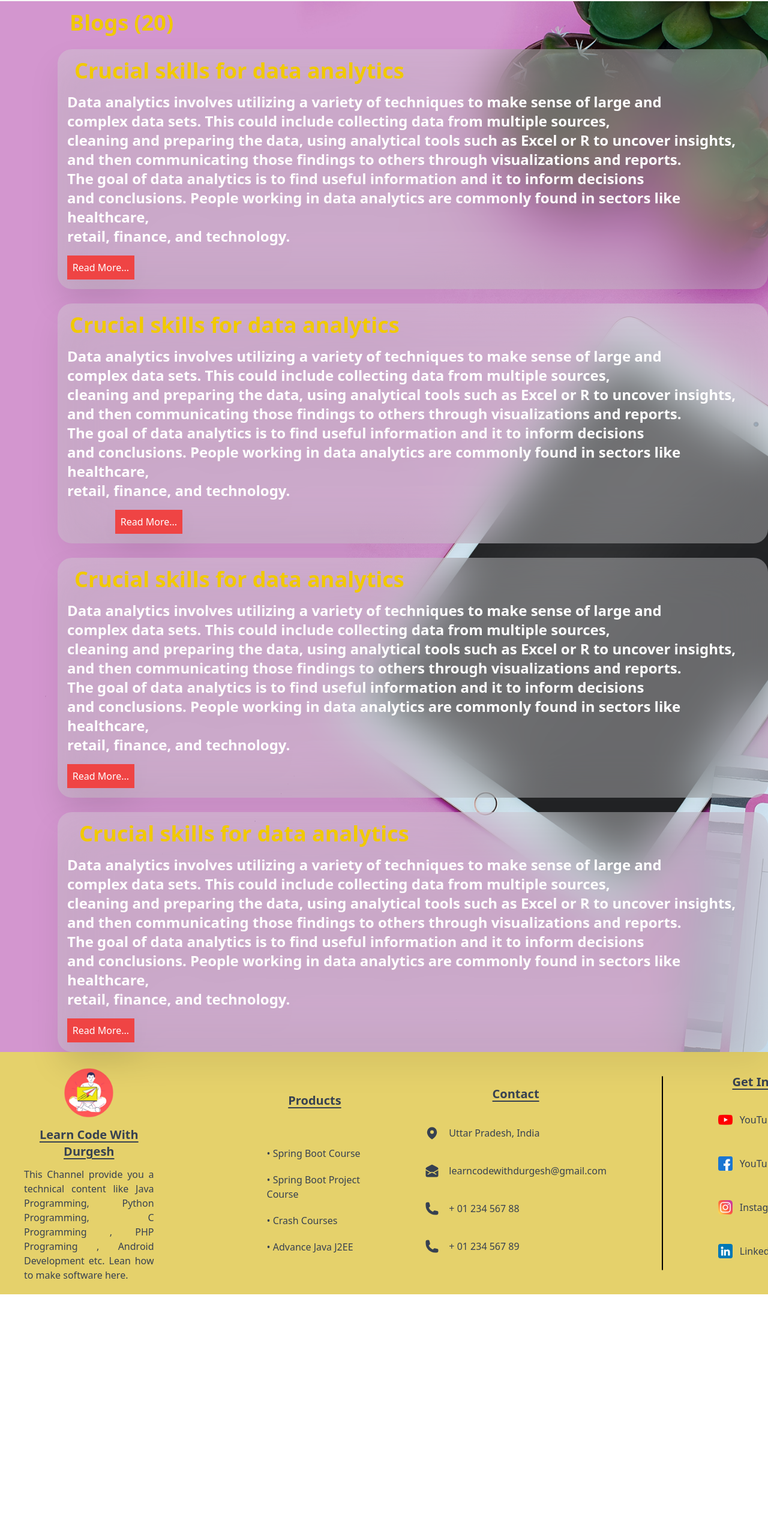
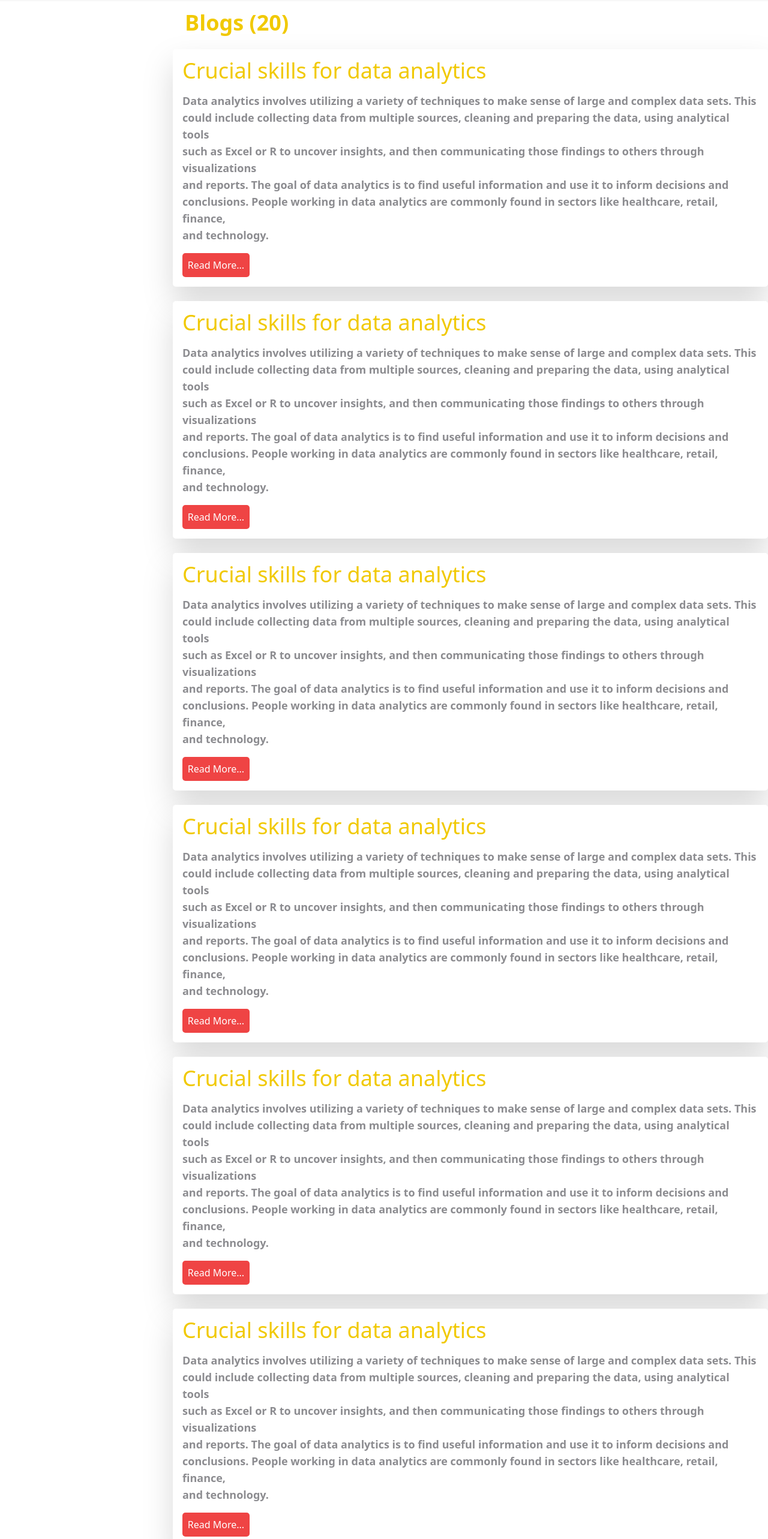
Before and after one commit to Gautam0104/office-project-lcwd-website-, a Next.js app: page /blogs in a window 1280 px wide. Shown: the part 62-2628 px from the top of the page at 60% size. Before the commit the page ends 2220 px from the top, so only its background shows below. Built offline with nearby package versions, Linux system fonts and the light colour scheme.

Commit message:
all cummit

```diff
--- a/components/Blogs.js
+++ b/components/Blogs.js
@@ -3,99 +3,143 @@ import React from 'react'
 const Blogs = () => {
   return (
     <div>
-       <div className="z-40 mx-auto  flex flex-col justify-center bg-cover custom-img" >
-       <h1 className=" mt-4 ml-8 lg:ml-24 text-primary-dark text-4xl lg:text-4xl font-semibold px-5 ">
+       <div className="z-40 mx-auto  flex flex-col justify-center bg-cover  " >
+       <h1 className=" mt-4 ml-8 lg:ml-72 text-primary-dark text-4xl lg:text-4xl font-semibold px-5 ">
 
 Blogs (20)
 </h1>
-<div className="rounded-3xl drop-shadow-2xl w-80 lg:w-fit ml-8 lg:ml-24  bg-zinc-400/30 lg:bg-zinc-300/40 backdrop-blur-2xl py-4 mt-6 ">
-<h1 className=" ml-2 text-primary-dark text-2xl lg:text-4xl font-semibold px-5 ">
+<div className="drop-shadow-2xl bg-white w-[95%] rounded-[5px] lg:w-fit ml-8 lg:ml-72  py-4 mt-6 mx-auto">
+<h1 className=" ml-2 text-primary-dark text-2xl lg:text-4xl  px-2 ">
 Crucial skills for data analytics
 </h1>
-<h1 className="ml-2 lg:ml-4 text-white px-5 lg:px-0 font-semibold lg:text-2xl my-4 mr-4">
-Data analytics involves utilizing a variety of techniques
-to make sense of  large and  <br />complex data sets.
- This could include collecting data from multiple sources,<br />
-  cleaning and preparing the data,
-  using analytical tools such as Excel or R  to uncover insights, <br />
-  and then communicating those findings to others through
-  visualizations and reports. <br /> The goal of data
-  analytics is to find useful information and
-   it to inform decisions  <br /> and conclusions.
-   People working in data analytics are commonly
-    found in sectors like healthcare,  <br />retail,
-     finance, and technology.
+<h1 className="ml-2 lg:ml-4 text-zinc-700/60 px-5 lg:px-0 font-semibold lg:text-lg my-4 mr-4">
+Data analytics involves utilizing a
+variety of techniques to make sense of large and complex data sets.
+This <br /> could include collecting data from multiple sources, cleaning and
+preparing the data, using analytical tools<br /> such as Excel or R to uncover
+ insights, and then communicating those findings to others through visualizations<br />
+ and reports. The goal of data analytics is to find useful information and use
+ it to inform decisions and<br /> conclusions. People working in data analytics are commonly
+ found in sectors like healthcare, retail, finance,<br /> and technology.
 </h1>
-<div className="text-center bg-red-500 hover:bg-red-600 w-28 ml-4  py-2 lg:text-1xl text-white">
+<div className=" rounded-[5px] text-center bg-red-500 hover:bg-red-600 w-28 ml-4  py-2 lg:text-1xl text-white">
     <a href="">Read More...</a>
 </div>
     </div>
-    <div className="rounded-3xl drop-shadow-2xl w-80 lg:w-fit ml-8 lg:ml-24  bg-zinc-400/30 lg:bg-zinc-300/40 backdrop-blur-2xl py-4 mt-6 ">
-<h1 className="  text-primary-dark text-2xl lg:text-4xl font-semibold px-5 ">
+    <div className="drop-shadow-2xl bg-white w-[95%] rounded-[5px] lg:w-fit ml-8 lg:ml-72  py-4 mt-6 mx-auto">
+<h1 className=" ml-2 text-primary-dark text-2xl lg:text-4xl  px-2 ">
 Crucial skills for data analytics
 </h1>
-<h1 className="ml-2 lg:ml-4 text-white px-5 lg:px-0 font-semibold lg:text-2xl my-4 mr-4">
-Data analytics involves utilizing a variety of techniques
-to make sense of  large and  <br />complex data sets.
- This could include collecting data from multiple sources,<br />
-  cleaning and preparing the data,
-  using analytical tools such as Excel or R  to uncover insights, <br />
-  and then communicating those findings to others through
-  visualizations and reports. <br /> The goal of data
-  analytics is to find useful information and
-   it to inform decisions  <br /> and conclusions.
-   People working in data analytics are commonly
-    found in sectors like healthcare,  <br />retail,
-     finance, and technology.
+<h1 className="ml-2 lg:ml-4 text-zinc-700/60 px-5 lg:px-0 font-semibold lg:text-lg my-4 mr-4">
+Data analytics involves utilizing a
+variety of techniques to make sense of large and complex data sets.
+This <br /> could include collecting data from multiple sources, cleaning and
+preparing the data, using analytical tools<br /> such as Excel or R to uncover
+ insights, and then communicating those findings to others through visualizations<br />
+ and reports. The goal of data analytics is to find useful information and use
+ it to inform decisions and<br /> conclusions. People working in data analytics are commonly
+ found in sectors like healthcare, retail, finance,<br /> and technology.
 </h1>
-<div className="text-center bg-red-500 hover:bg-red-600 w-28 ml-8 lg:ml-24   py-2 lg:text-1xl text-white">
+<div className=" rounded-[5px] text-center bg-red-500 hover:bg-red-600 w-28 ml-4  py-2 lg:text-1xl text-white">
     <a href="">Read More...</a>
 </div>
 </div>
-    <div className="rounded-3xl drop-shadow-2xl w-80 lg:w-fit ml-8 lg:ml-24  bg-zinc-400/30 lg:bg-zinc-300/40 backdrop-blur-2xl py-4 mt-6 ">
-<h1 className=" ml-2 text-primary-dark text-2xl lg:text-4xl font-semibold px-5 ">
+
+<div className="drop-shadow-2xl bg-white w-[95%] rounded-[5px] lg:w-fit ml-8 lg:ml-72  py-4 mt-6 mx-auto">
+<h1 className=" ml-2 text-primary-dark text-2xl lg:text-4xl  px-2 ">
 Crucial skills for data analytics
 </h1>
-<h1 className="ml-2 lg:ml-4 text-white px-5 lg:px-0 font-semibold lg:text-2xl my-4 mr-4">
-Data analytics involves utilizing a variety of techniques
-to make sense of  large and  <br />complex data sets.
- This could include collecting data from multiple sources,<br />
-  cleaning and preparing the data,
-  using analytical tools such as Excel or R  to uncover insights, <br />
-  and then communicating those findings to others through
-  visualizations and reports. <br /> The goal of data
-  analytics is to find useful information and
-   it to inform decisions  <br /> and conclusions.
-   People working in data analytics are commonly
-    found in sectors like healthcare,  <br />retail,
-     finance, and technology.
+<h1 className="ml-2 lg:ml-4 text-zinc-700/60 px-5 lg:px-0 font-semibold lg:text-lg my-4 mr-4">
+Data analytics involves utilizing a
+variety of techniques to make sense of large and complex data sets.
+This <br /> could include collecting data from multiple sources, cleaning and
+preparing the data, using analytical tools<br /> such as Excel or R to uncover
+ insights, and then communicating those findings to others through visualizations<br />
+ and reports. The goal of data analytics is to find useful information and use
+ it to inform decisions and<br /> conclusions. People working in data analytics are commonly
+ found in sectors like healthcare, retail, finance,<br /> and technology.
 </h1>
-<div className="text-center bg-red-500 hover:bg-red-600 w-28 ml-4  py-2 lg:text-1xl text-white">
+<div className=" rounded-[5px] text-center bg-red-500 hover:bg-red-600 w-28 ml-4  py-2 lg:text-1xl text-white">
     <a href="">Read More...</a>
 </div>
 </div>
-    <div className="rounded-3xl drop-shadow-2xl w-80 lg:w-fit ml-8 lg:ml-24   bg-zinc-400/30 lg:bg-zinc-300/40 backdrop-blur-2xl py-4 mt-6 ">
-<h1 className=" ml-2 lg:ml-4 text-primary-dark text-2xl lg:text-4xl font-semibold px-5 ">
+
+<div className="drop-shadow-2xl bg-white w-[95%] rounded-[5px] lg:w-fit ml-8 lg:ml-72  py-4 mt-6 mx-auto">
+<h1 className=" ml-2 text-primary-dark text-2xl lg:text-4xl  px-2 ">
 Crucial skills for data analytics
 </h1>
-<h1 className="ml-4 text-white px-5 lg:px-0 font-semibold lg:text-2xl my-4 mr-4 ">
-Data analytics involves utilizing a variety of techniques
-to make sense of  large and  <br />complex data sets.
- This could include collecting data from multiple sources,<br />
-  cleaning and preparing the data,
-  using analytical tools such as Excel or R  to uncover insights, <br />
-  and then communicating those findings to others through
-  visualizations and reports. <br /> The goal of data
-  analytics is to find useful information and
-   it to inform decisions  <br /> and conclusions.
-   People working in data analytics are commonly
-    found in sectors like healthcare,  <br />retail,
-     finance, and technology.
+<h1 className="ml-2 lg:ml-4 text-zinc-700/60 px-5 lg:px-0 font-semibold lg:text-lg my-4 mr-4">
+Data analytics involves utilizing a
+variety of techniques to make sense of large and complex data sets.
+This <br /> could include collecting data from multiple sources, cleaning and
+preparing the data, using analytical tools<br /> such as Excel or R to uncover
+ insights, and then communicating those findings to others through visualizations<br />
+ and reports. The goal of data analytics is to find useful information and use
+ it to inform decisions and<br /> conclusions. People working in data analytics are commonly
+ found in sectors like healthcare, retail, finance,<br /> and technology.
 </h1>
-<div className="text-center bg-red-500 hover:bg-red-600 w-28 ml-6 lg:ml-4  py-2 lg:text-1xl text-white">
+<div className=" rounded-[5px] text-center bg-red-500 hover:bg-red-600 w-28 ml-4  py-2 lg:text-1xl text-white">
     <a href="">Read More...</a>
 </div>
 </div>
+
+<div className="drop-shadow-2xl bg-white w-[95%] rounded-[5px] lg:w-fit ml-8 lg:ml-72  py-4 mt-6 mx-auto">
+<h1 className=" ml-2 text-primary-dark text-2xl lg:text-4xl  px-2 ">
+Crucial skills for data analytics
+</h1>
+<h1 className="ml-2 lg:ml-4 text-zinc-700/60 px-5 lg:px-0 font-semibold lg:text-lg my-4 mr-4">
+Data analytics involves utilizing a
+variety of techniques to make sense of large and complex data sets.
+This <br /> could include collecting data from multiple sources, cleaning and
+preparing the data, using analytical tools<br /> such as Excel or R to uncover
+ insights, and then communicating those findings to others through visualizations<br />
+ and reports. The goal of data analytics is to find useful information and use
+ it to inform decisions and<br /> conclusions. People working in data analytics are commonly
+ found in sectors like healthcare, retail, finance,<br /> and technology.
+</h1>
+<div className=" rounded-[5px] text-center bg-red-500 hover:bg-red-600 w-28 ml-4  py-2 lg:text-1xl text-white">
+    <a href="">Read More...</a>
+</div>
+</div>
+
+<div className="drop-shadow-2xl bg-white w-[95%] rounded-[5px] lg:w-fit ml-8 lg:ml-72  py-4 mt-6 mx-auto">
+<h1 className=" ml-2 text-primary-dark text-2xl lg:text-4xl  px-2 ">
+Crucial skills for data analytics
+</h1>
+<h1 className="ml-2 lg:ml-4 text-zinc-700/60 px-5 lg:px-0 font-semibold lg:text-lg my-4 mr-4">
+Data analytics involves utilizing a
+variety of techniques to make sense of large and complex data sets.
+This <br /> could include collecting data from multiple sources, cleaning and
+preparing the data, using analytical tools<br /> such as Excel or R to uncover
+ insights, and then communicating those findings to others through visualizations<br />
+ and reports. The goal of data analytics is to find useful information and use
+ it to inform decisions and<br /> conclusions. People working in data analytics are commonly
+ found in sectors like healthcare, retail, finance,<br /> and technology.
+</h1>
+<div className=" rounded-[5px] text-center bg-red-500 hover:bg-red-600 w-28 ml-4  py-2 lg:text-1xl text-white">
+    <a href="">Read More...</a>
+</div>
+</div>
+
+<div className="drop-shadow-2xl bg-white w-[95%] rounded-[5px] lg:w-fit ml-8 lg:ml-72  py-4 mt-6 mx-auto">
+<h1 className=" ml-2 text-primary-dark text-2xl lg:text-4xl  px-2 ">
+Crucial skills for data analytics
+</h1>
+<h1 className="ml-2 lg:ml-4 text-zinc-700/60 px-5 lg:px-0 font-semibold lg:text-lg my-4 mr-4">
+Data analytics involves utilizing a
+variety of techniques to make sense of large and complex data sets.
+This <br /> could include collecting data from multiple sources, cleaning and
+preparing the data, using analytical tools<br /> such as Excel or R to uncover
+ insights, and then communicating those findings to others through visualizations<br />
+ and reports. The goal of data analytics is to find useful information and use
+ it to inform decisions and<br /> conclusions. People working in data analytics are commonly
+ found in sectors like healthcare, retail, finance,<br /> and technology.
+</h1>
+<div className=" rounded-[5px] text-center bg-red-500 hover:bg-red-600 w-28 ml-4  py-2 lg:text-1xl text-white">
+    <a href="">Read More...</a>
+</div>
+    </div>
+
     </div>
     </div>
   )
--- a/styles/globals.css
+++ b/styles/globals.css
@@ -47,3 +47,9 @@ border-color: #e8c721;
   color: #FFEB3B;
  } */
 }
+.card {
+  background-color: theme('colors.white');
+  border-radius: theme('borderRadius.lg');
+  padding: theme('spacing.6');
+  box-shadow: theme('boxShadow.xl');
+}
```
Also changed, not shown: components/About.js (+7 -9 lines), components/ContactBanner.js (+4 -4 lines). Lines whose indentation alone changed are shown as unchanged.
